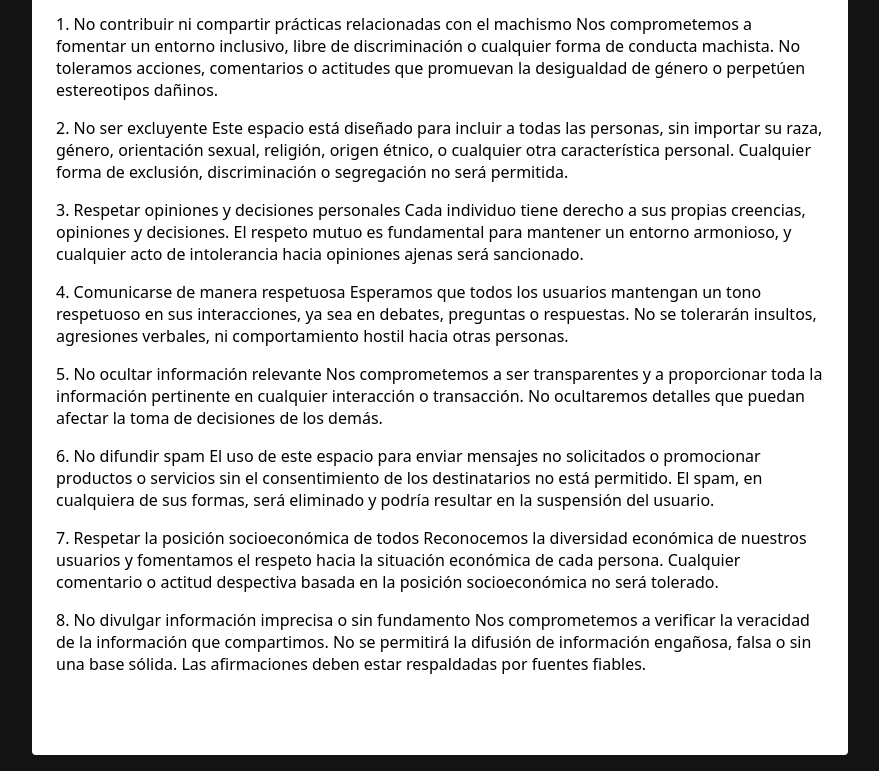
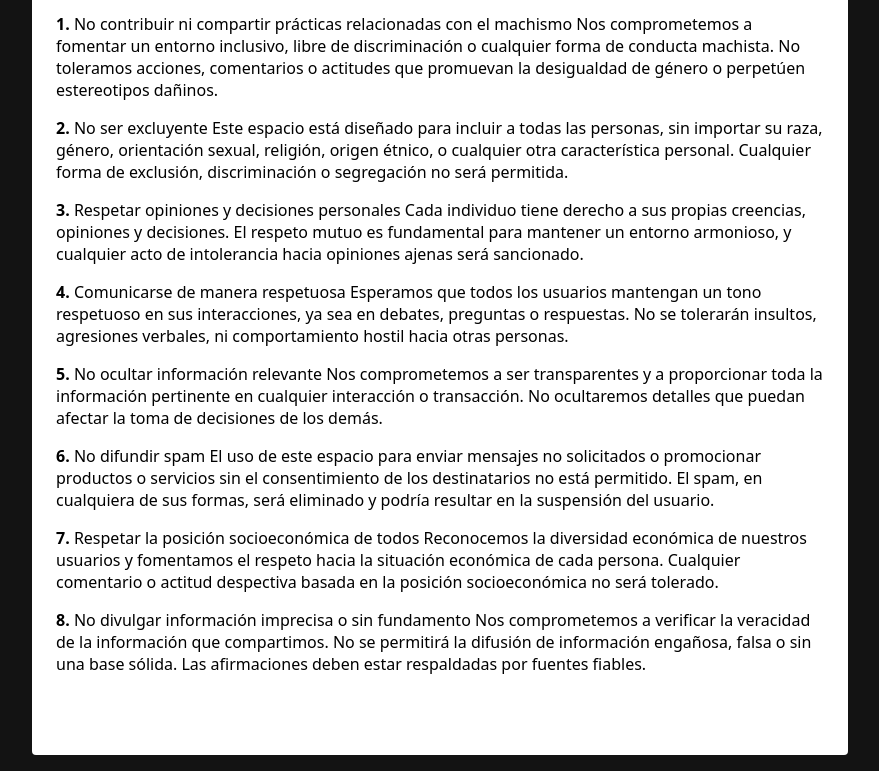
Before and after one commit to TECNIMUX-DEV/TECNIMUX-WEB-SITE, a website: page html/terminos-y-condiciones/terms.html in a window 1280 px wide. Shown: the part 132-903 px from the top of the page, without its empty margins (200-1079 px from the left). Drawn offline with Linux system fonts and the light colour scheme.

Commit message:
Add styles in font Terms

```diff
--- a/css/terminos-y-condiciones/terms.css
+++ b/css/terminos-y-condiciones/terms.css
@@ -45,6 +45,10 @@ body {
     max-width: 800px;
     padding: 1rem;
     overflow-y: auto;
+
+    & span {
+        font-weight: bold;
+    }
 }
 
 p {
--- a/html/terminos-y-condiciones/terms.html
+++ b/html/terminos-y-condiciones/terms.html
@@ -14,28 +14,28 @@
 
         <div class="items-terms">
             <h1>Términos y Condiciones | TECNIMUX</h1>
-            <p>1. No contribuir ni compartir prácticas relacionadas con el machismo
+            <p><span>1.</span> No contribuir ni compartir prácticas relacionadas con el machismo
             Nos comprometemos a fomentar un entorno inclusivo, libre de discriminación o cualquier forma de conducta machista. No toleramos acciones, comentarios o actitudes que promuevan la desigualdad de género o perpetúen estereotipos dañinos.</p>
 
-            <p>2. No ser excluyente
+            <p><span>2.</span> No ser excluyente
             Este espacio está diseñado para incluir a todas las personas, sin importar su raza, género, orientación sexual, religión, origen étnico, o cualquier otra característica personal. Cualquier forma de exclusión, discriminación o segregación no será permitida.</p>
 
-            <p>3. Respetar opiniones y decisiones personales
+            <p><span>3.</span> Respetar opiniones y decisiones personales
             Cada individuo tiene derecho a sus propias creencias, opiniones y decisiones. El respeto mutuo es fundamental para mantener un entorno armonioso, y cualquier acto de intolerancia hacia opiniones ajenas será sancionado.</p>
 
-            <p>4. Comunicarse de manera respetuosa
+            <p><span>4.</span> Comunicarse de manera respetuosa
             Esperamos que todos los usuarios mantengan un tono respetuoso en sus interacciones, ya sea en debates, preguntas o respuestas. No se tolerarán insultos, agresiones verbales, ni comportamiento hostil hacia otras personas.</p>
 
-            <p>5. No ocultar información relevante
+            <p><span>5.</span> No ocultar información relevante
             Nos comprometemos a ser transparentes y a proporcionar toda la información pertinente en cualquier interacción o transacción. No ocultaremos detalles que puedan afectar la toma de decisiones de los demás.</p>
 
-            <p>6. No difundir spam
+            <p><span>6.</span> No difundir spam
             El uso de este espacio para enviar mensajes no solicitados o promocionar productos o servicios sin el consentimiento de los destinatarios no está permitido. El spam, en cualquiera de sus formas, será eliminado y podría resultar en la suspensión del usuario.</p>
 
-            <p>7. Respetar la posición socioeconómica de todos
+            <p><span>7.</span> Respetar la posición socioeconómica de todos
             Reconocemos la diversidad económica de nuestros usuarios y fomentamos el respeto hacia la situación económica de cada persona. Cualquier comentario o actitud despectiva basada en la posición socioeconómica no será tolerado.</p>
 
-            <p>8. No divulgar información imprecisa o sin fundamento
+            <p><span>8.</span> No divulgar información imprecisa o sin fundamento
             Nos comprometemos a verificar la veracidad de la información que compartimos. No se permitirá la difusión de información engañosa, falsa o sin una base sólida. Las afirmaciones deben estar respaldadas por fuentes fiables.</p>
         </div>
     </section>
```
